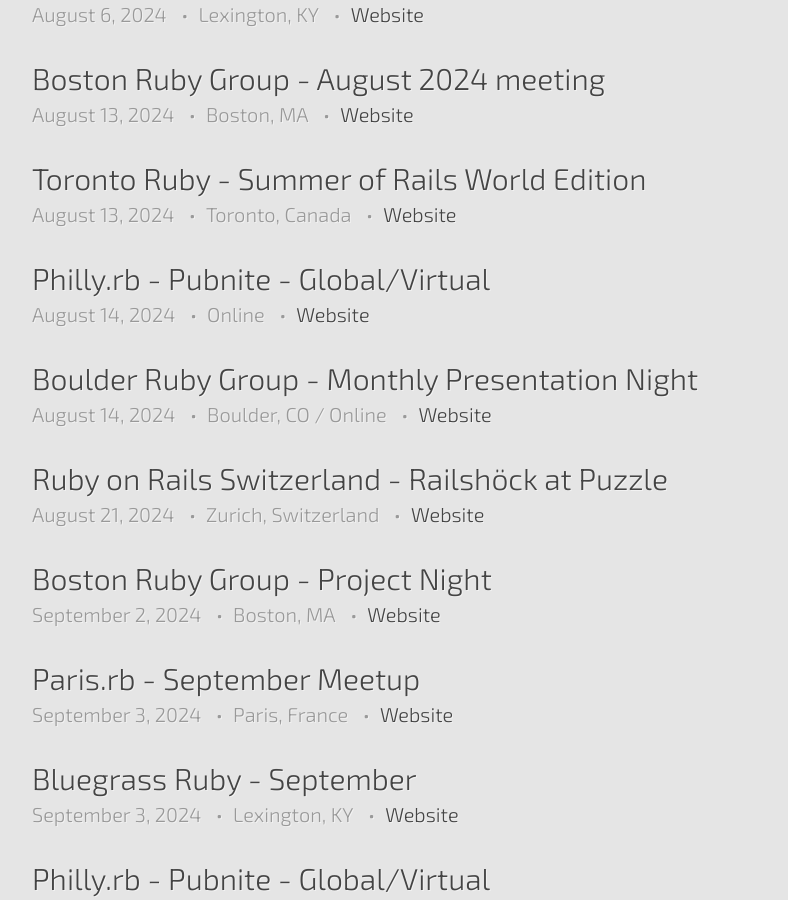
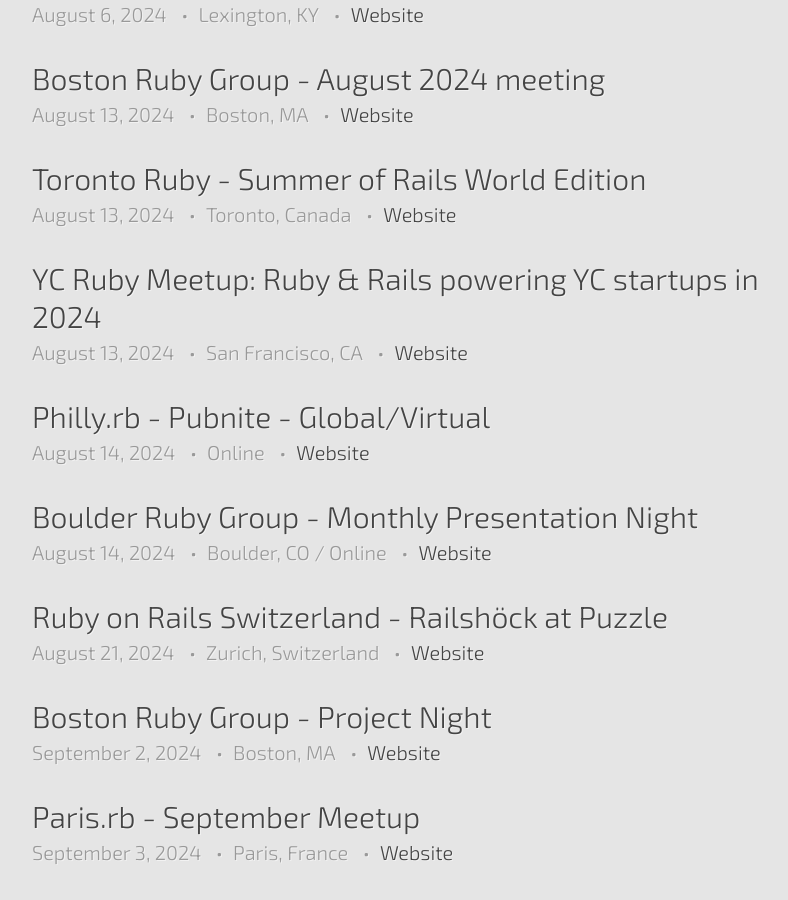
Before and after one commit to ruby-conferences/ruby-conferences.github.io, a Jekyll site: the page built from meetups/index.html, in a window 1280 px wide and 900 px high, scrolled down 802 px. Shown: the whole window, without its empty margins (208-996 px from the left). Built offline with Jekyll 4.4.1, drawn with Linux system fonts in a browser that asks for light colours.

Commit message:
Add Ruby at YC meetup in San Francisco (#686)

```diff
--- a/_data/meetups.yml
+++ b/_data/meetups.yml
@@ -1110,3 +1110,10 @@
   start_time: 19:00:00 EEST
   end_time: 21:00:00 EEST
   url: https://www.meetup.com/ruby-romania/events/302016838/
+
+- name: "YC Ruby Meetup: Ruby & Rails powering YC startups in 2024"
+  location: San Francisco, CA
+  date: 2024-08-13
+  start_time: 17:00:00 PDT
+  end_time: 21:00:00 PDT
+  url: https://events.ycombinator.com/yc-ruby-meetup
```
